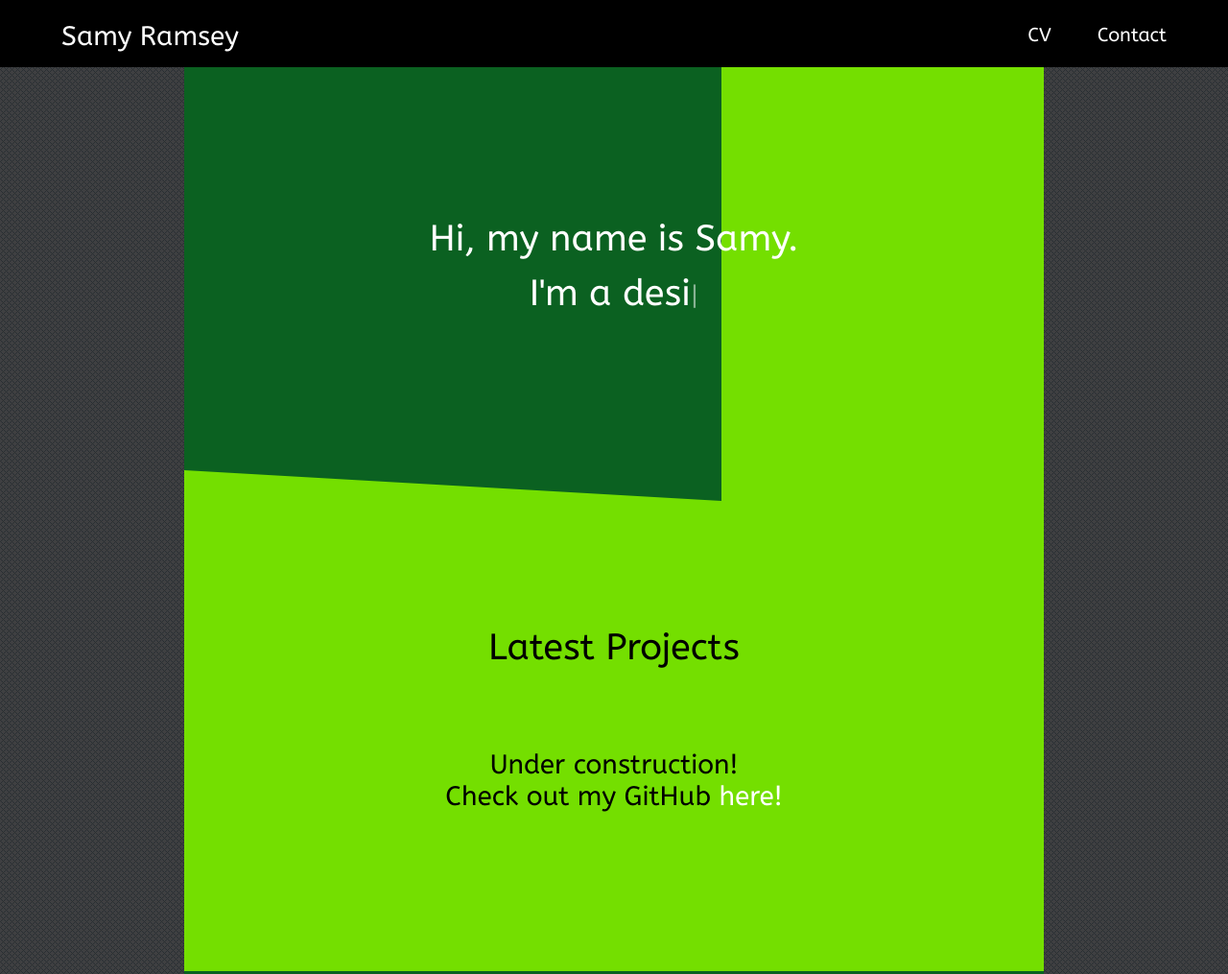
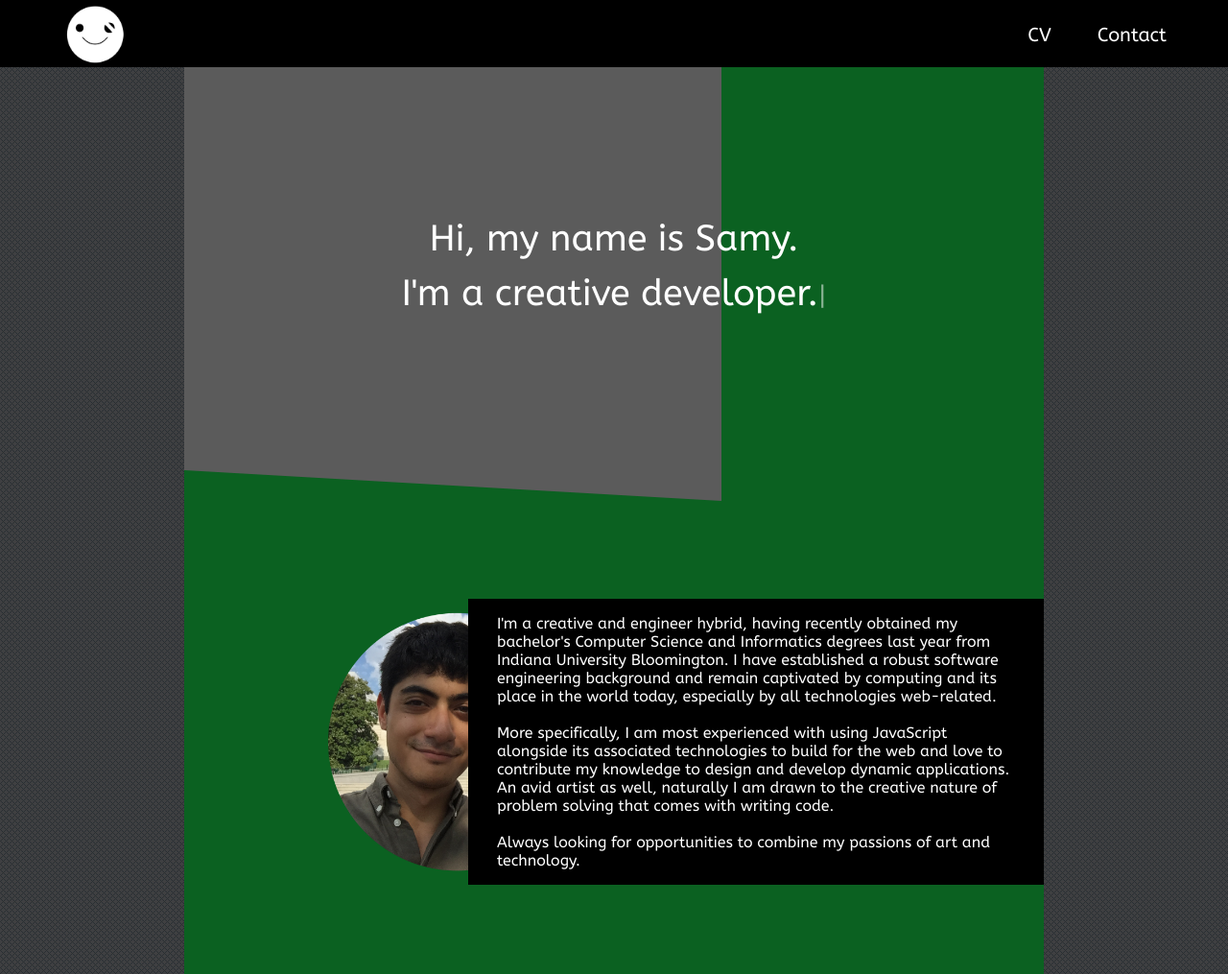
Before and after one commit to sfram/personal-portfolio, a plain HTML site: page index.html in a window 1280 px wide. Shown: the top 1015 px of the page at 96% size. Drawn offline with nearby package versions, Linux system fonts and the light colour scheme.

Commit message:
Logo and bio photo changes

```diff
--- a/index.html
+++ b/index.html
@@ -3,7 +3,7 @@
 
 <head>
     <meta charset="UTF-8">
-    <title>sfram</title>
+    <title>Samy Ramsey</title>
     <link rel="stylesheet" type="text/css" href="src/main.css">
     <script src="http://ajax.googleapis.com/ajax/libs/jquery/1.12.0/jquery.min.js"></script>
     <script src="dist/typed.min.js" type="text/javascript"></script>
@@ -13,7 +13,7 @@
 <body>
     <div id="content">
         <header id="head">
-            <p id="head-text">Samy Ramsey</p>
+            <img id="logo" src="assets/logo.png">
             <nav id="menu">
                 <ul>
                     <li>
@@ -27,11 +27,7 @@
         </header>
         <div id="container">
             <div id="typed-text">
-                <p>Hi, my name is Samy.<br>I'm a developer.</p>
-                <p>Hi, my name is Samy.<br>I'm a designer.</p>
-                <p>Hi, my name is Samy.<br>I'm an artist.</p>
-                <p>Hi, my name is Samy.<br>I'm a </p>
-                <p>Hi, my name is Samy.<br></p>
+                <p>Hi, my name is Samy.<br>I'm a creative developer.</p>
             </div>
             <div id="intro-block">
                 <span id="typed"></span>
@@ -39,16 +35,14 @@
             <canvas id="green-canv" height="500">
 			Your browser does not support the HTML5 canvas tag.
 			</canvas>
-            <div id="portfo-block">
-                <p id="proj-title">Latest Projects<br><br></p>
-                <p id="const">Under construction!<br>Check out my GitHub <a href="https://github.com/sfram/">here!</a></p>
-            </div>
             <div id="bio-section">
-                <img id="is_that_him" src="assets/me_.jpg">
+                <img id="is_that_him" src="assets/me_.png">
                 <div id="bio-block">
                     <p id="bio">I'm a creative and engineer hybrid, having recently obtained my bachelor's Computer Science and Informatics degrees last year from Indiana University Bloomington. I have established a robust software engineering background and remain captivated by computing and its place in the world today, especially by all technologies web-related.
 						<br><br>
-						More specifically, I am most experienced with using JavaScript alongside its associated technologies to build for the web and love to contribute my knowledge to design and develop dynamic applications. An avid artist as well, naturally I am drawn to the creative nature of problem solving that comes with writing code. Always looking for opportunities to combine my passions of art and technology.
+						More specifically, I am most experienced with using JavaScript alongside its associated technologies to build for the web and love to contribute my knowledge to design and develop dynamic applications. An avid artist as well, naturally I am drawn to the creative nature of problem solving that comes with writing code.
+						<br><br>
+						Always looking for opportunities to combine my passions of art and technology.
                     </p>
                 </div>
             </div>
@@ -66,7 +60,7 @@
             <p><span id="copyr">Samy Ramsey &copy; <script> var d = new Date(); var year = d.getFullYear(); document.write(year);</script></span></p>
         </footer>
     </div>
-    <script src="dist/green-canv.min.js"></script>
+    <script src="src/green-canv.js"></script>
 </body>
 
 </html>
--- a/src/green-canv.js
+++ b/src/green-canv.js
@@ -11,5 +11,5 @@
 		context.lineTo(1400, 500);
 		context.lineTo(1400, 0);
 		context.closePath();
-		context.fillStyle = "#0B6121";
+		context.fillStyle = "#5b5b5b";
 		context.fill();
--- a/src/main.css
+++ b/src/main.css
@@ -75,10 +75,13 @@
 * {
     font-family: abeezee;
 }
-body {
-    margin: 0px;
-    background-color: #404040;
-    background-image: url("../assets/bg.png");
+
+#logo {
+	position: absolute;
+	width: 70px;
+	height: 70px;
+    left: 5%;
+	margin: 0 auto;
 }
 #content {
     position: relative;
@@ -93,13 +96,10 @@ body {
     height: 70px;
     background-color: black;
 }
-#head-text {
-    position: absolute;
-    left: 5%;
-    top: calc(50% - 14px);
-    margin: 0 auto;
-    font-size: 28px;
-    color: white;
+body {
+    margin: 0px;
+    background-color: #404040;
+    background-image: url("../assets/bg.png");
 }
 #menu {
     position: absolute;
@@ -124,7 +124,7 @@ a {
     height: auto;
     top: 70px;
     margin: 0 auto;
-    background-color: #74DF00;
+    background-color: #0B6121;
 }
 #intro-block {
     position: absolute;
@@ -138,27 +138,17 @@ a {
     font-size: 38px;
     color: white;
 }
-#portfo-block {
-    position: relative;
-    width: 100%;
-    height: 400px;
-    background-color: #74DF00;
-}
-#proj-title,
-#const {
-    top: 40px;
-}
 #proj-title {
     position: relative;
     text-align: center;
     font-size: 38px;
-    color: black;
+    color: white;
 }
 #const {
     position: relative;
     text-align: center;
     font-size: 28px;
-    color: black;
+    color: white;
 }
 #bio-section {
     position: relative;
@@ -171,13 +161,13 @@ a {
     position: absolute;
 }
 #is_that_him {
-    width: 20%;
+	top: 35%;
+    width: 30%;
     left: 150px;
-    top: 50%;
     transform: translateY(-50%);
 }
 #bio-block {
-    top: 100px;
+    top: 50px;
     width: 600px;
     right: 0px;
     background-color: Black;
```
Also changed, not shown: assets/logo.png (added), assets/me_.jpg (deleted), assets/me_.png (added).
